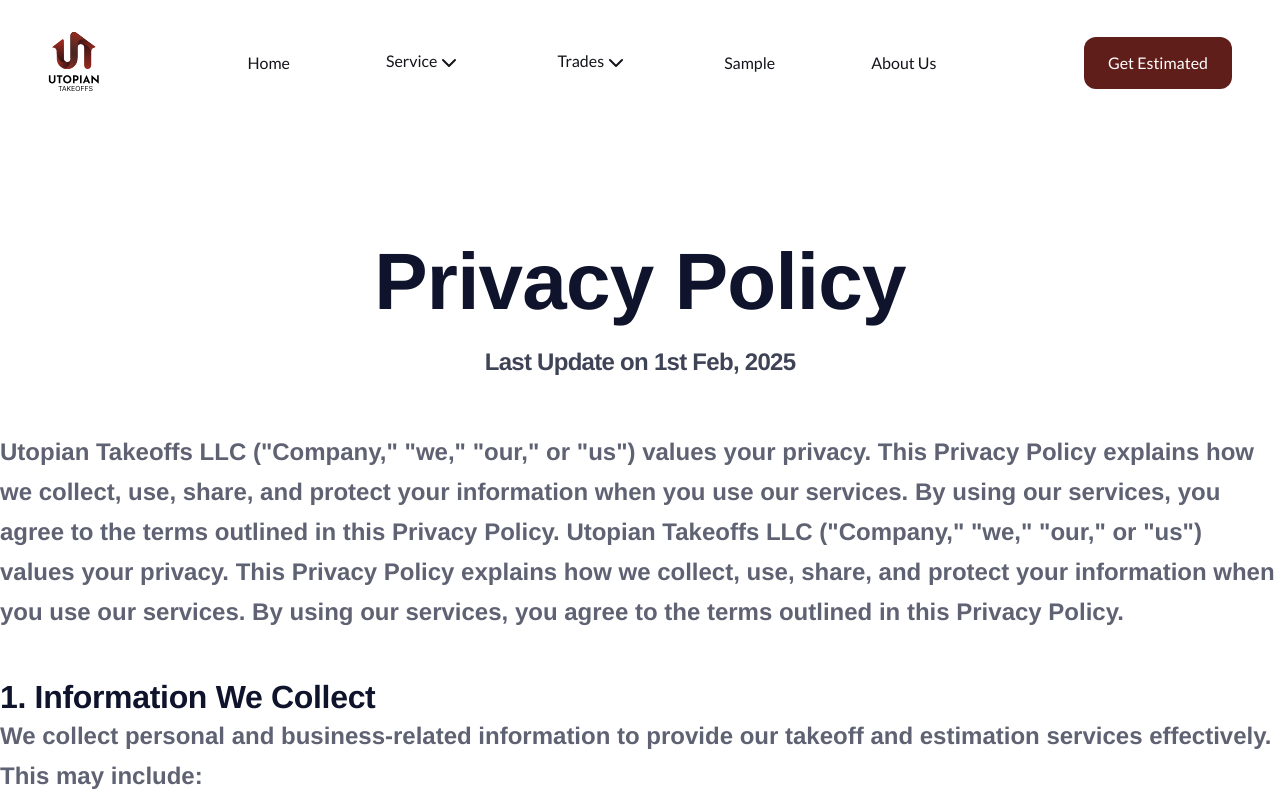
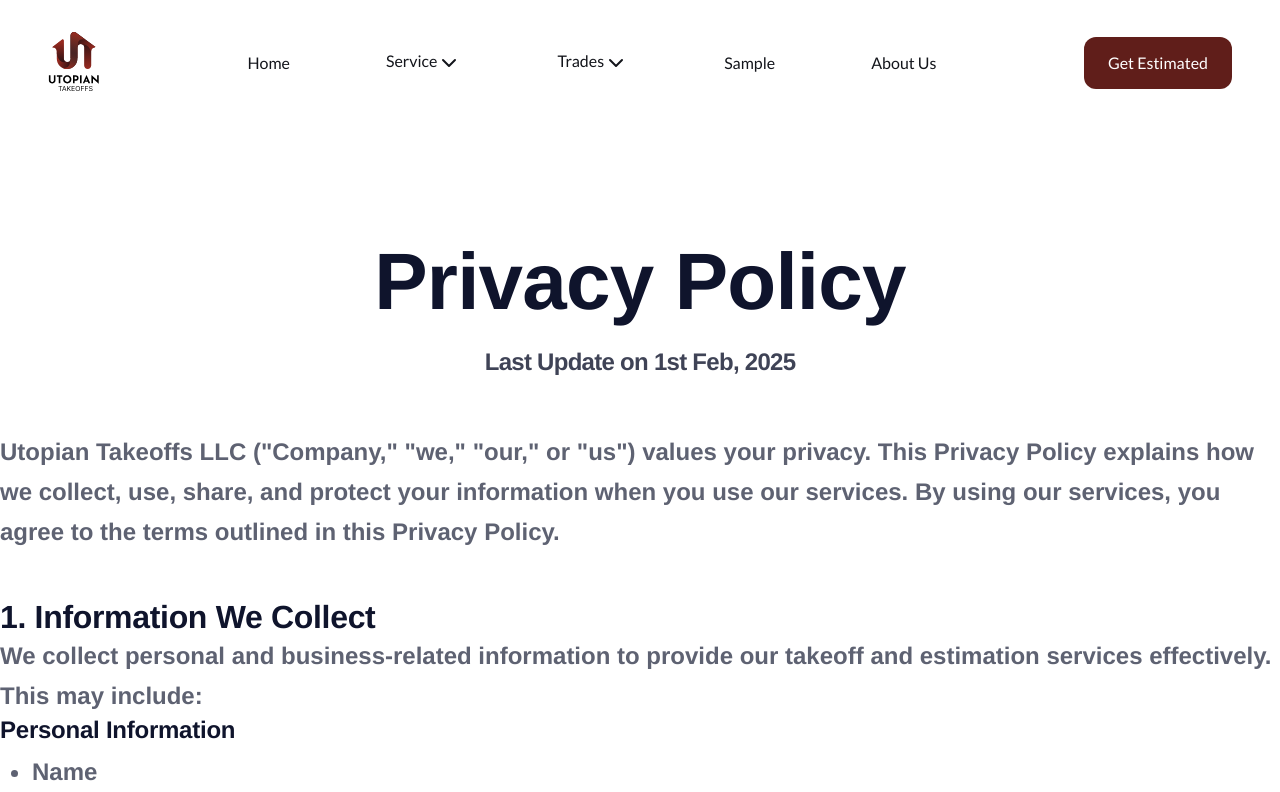
Before and after one commit to humamchoudhary/utopiantakeoffs, a Next.js app: page /privacy in a window 1280 px wide. Shown: the top 792 px of the page. Built offline with nearby package versions, Linux system fonts and the light colour scheme.

Commit message:
add privacy

```diff
--- a/src/app/privacy/page.js
+++ b/src/app/privacy/page.js
@@ -16,10 +16,6 @@
         </div>
 
         <p className="relative self-stretch [font-family:'Lato-Bold',Helvetica] font-bold text-background-300 text-2xl tracking-[0] leading-10">
-          Utopian Takeoffs LLC ("Company," "we," "our," or "us") values your
-          privacy. This Privacy Policy explains how we collect, use, share, and
-          protect your information when you use our services. By using our
-          services, you agree to the terms outlined in this Privacy Policy.
           Utopian Takeoffs LLC ("Company," "we," "our," or "us") values your
           privacy. This Privacy Policy explains how we collect, use, share, and
           protect your information when you use our services. By using our
```
